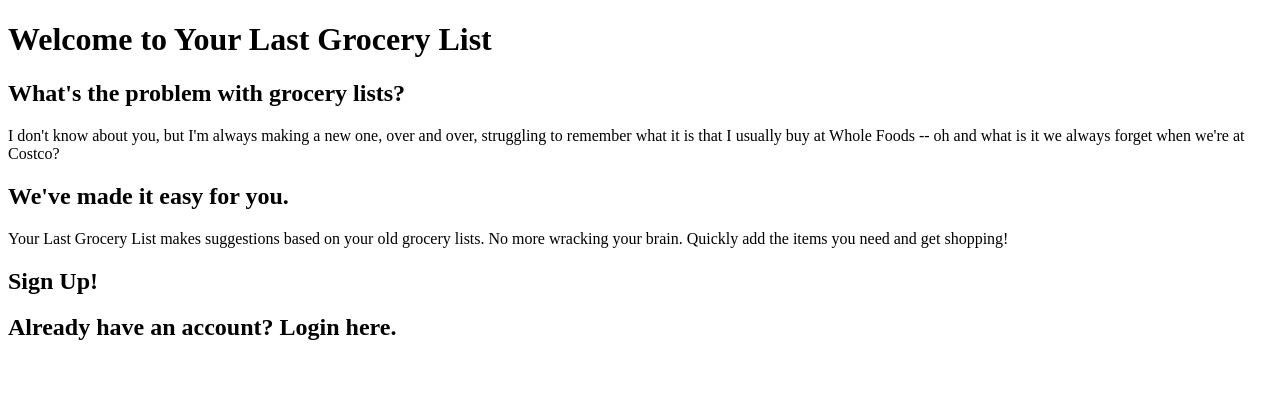
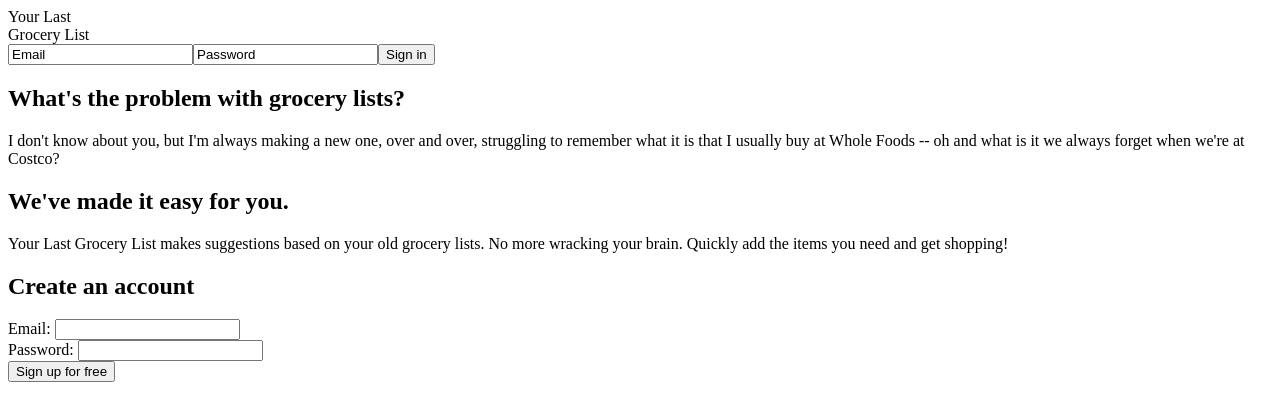
Before and after one commit to marymatt504/your-last-grocery-list, a React app: page / in a window 1280 px wide. Shown: the top 420 px of the page. Built offline with nearby package versions, Linux system fonts and the light colour scheme; the HTML template or start-up script is replaced by a standard one.

Commit message:
homepage setup and styling

```diff
--- a/client/src/components/App.jsx
+++ b/client/src/components/App.jsx
@@ -15,8 +15,6 @@
   render() {
     if (this.state.view === 'homepage') {
       return <HomePage />
-    } else if (this.state === 'login') {
-      return <LoginModal />
     }
   }
 }
--- a/client/src/components/HomePage.jsx
+++ b/client/src/components/HomePage.jsx
@@ -1,15 +1,17 @@
 import React from 'react';
+import Nav from './Nav.jsx';
+import SignUpForm from './SignUpForm.jsx';
 
 let HomePage = (props) => (
   <div>
-    <h1>Welcome to Your Last Grocery List</h1>
-    <h2>What's the problem with grocery lists?</h2>
-    <p>I don't know about you, but I'm always making a new one, over and over, struggling to remember what it is that I usually buy at Whole Foods -- oh and what is it we always forget when we're at Costco?</p>
-    <h2>We've made it easy for you.</h2>
-    <p>Your Last Grocery List makes suggestions based on your old grocery lists. No more wracking your brain. Quickly add the items you need and get shopping!</p>
-    <h2>Sign Up!</h2>
-    {/* sign up form */}
-    <h2>Already have an account? Login here.</h2>
+    <Nav />
+    <div className='intro'>
+      <h2>What's the problem with grocery lists?</h2>
+      <p>I don't know about you, but I'm always making a new one, over and over, struggling to remember what it is that I usually buy at Whole Foods -- oh and what is it we always forget when we're at Costco?</p>
+      <h2>We've made it easy for you.</h2>
+      <p>Your Last Grocery List makes suggestions based on your old grocery lists. No more wracking your brain. Quickly add the items you need and get shopping!</p>
+    </div>
+    <SignUpForm />
   </div>
 );
 
--- /dev/null
+++ b/client/src/components/Nav.jsx
@@ -0,0 +1,49 @@
+import React from 'react';
+
+class Nav extends React.Component {
+
+  constructor(props) {
+    super(props);
+    this.state = {
+      email: 'Email',
+      password: 'Password'
+    };
+    this.handleChange = this.handleChange.bind(this);
+    this.handleSubmit = this.handleSubmit.bind(this);
+    this.clearInput = this.clearInput.bind(this);
+  }
+
+  clearInput(event) {
+    if (this['state'][event.target.name] === 'Email' || this['state'][event.target.name] === 'Password') {
+      this.setState({ [event.target.name]: '' });
+    }
+  }
+  handleChange(event) {
+    this.setState({ [event.target.name]: event.target.value });
+  }
+
+  handleSubmit(event) {
+    alert('A name was submitted: ' + this.state.value);
+    event.preventDefault();
+  }
+
+  render() {
+    return (
+      <div className='navBar'>
+        <div className='logo'><div>Your Last</div><div>Grocery List</div></div>
+        <form className='loginForm' onSubmit={this.handleSubmit}>
+          <label className='formComponent'>
+            <input onClick={this.clearInput} name='email' type="text" value={this.state.email} onChange={this.handleChange} />
+          </label>
+          <label className='formComponent'>
+            <input onClick={this.clearInput} name='password' type="text" value={this.state.password} onChange={this.handleChange} />
+          </label>
+          <input className='formComponent' type="submit" value="Sign in" />
+        </form>
+      </div>
+    )
+  }
+
+
+}
+export default Nav;
--- a/client/src/components/SignUpForm.jsx
+++ b/client/src/components/SignUpForm.jsx
@@ -0,0 +1,46 @@
+import React from 'react';
+
+class SignUpForm extends React.Component {
+  constructor(props) {
+    super(props);
+    this.state = {
+      email: '',
+      password: ''
+    };
+
+    this.handleChange = this.handleChange.bind(this);
+    this.handleSubmit = this.handleSubmit.bind(this);
+  }
+
+  handleChange(event) {
+    this.setState({ [event.target.name]: event.target.value });
+  }
+
+  handleSubmit(event) {
+    alert('A name was submitted: ' + this.state.value);
+    event.preventDefault();
+  }
+
+  render() {
+    return (
+      <form className='signUpForm' onSubmit={this.handleSubmit}>
+        <h2>Create an account</h2>
+        <label className='label'>
+          <div>
+            {`Email: `}
+            <input name='email' type="text" value={this.state.email} onChange={this.handleChange} />
+          </div>
+        </label>
+        <label className='label'>
+          <div>
+            {`Password: `}
+            <input name='password' type="text" value={this.state.password} onChange={this.handleChange} />
+          </div>
+        </label>
+        <input type="submit" value="Sign up for free" />
+      </form>
+    );
+  }
+}
+
+export default SignUpForm;
```
Also changed, not shown: 2 other files (tests, documents, lock files or other folders).
